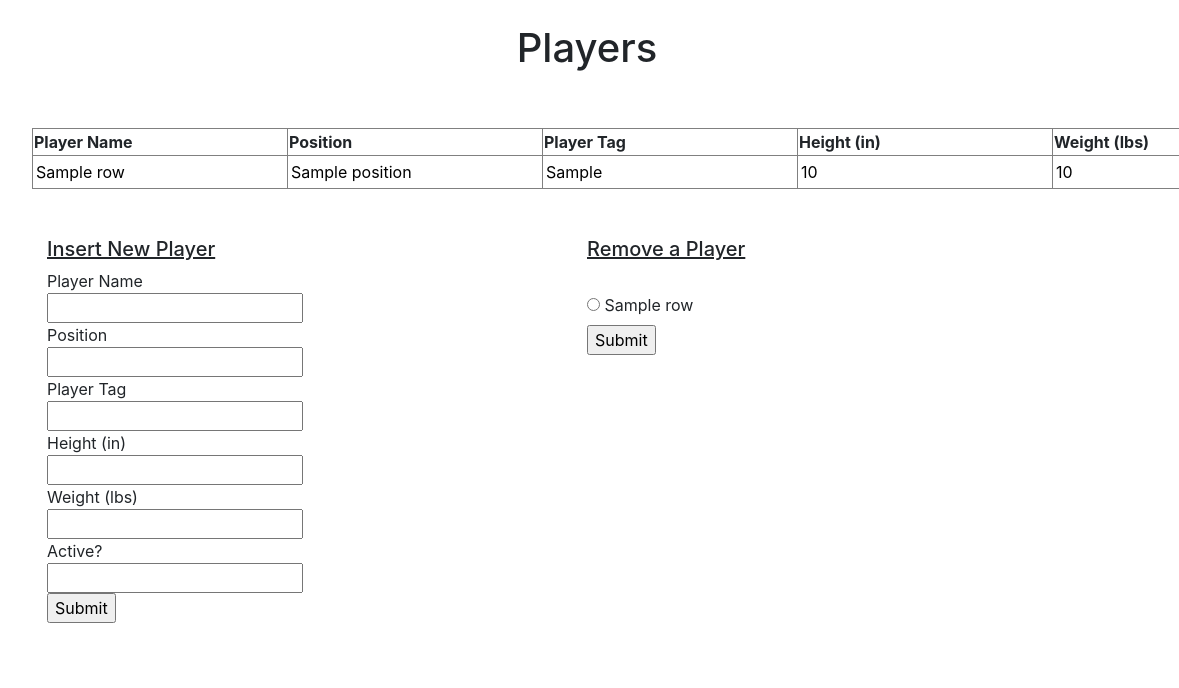
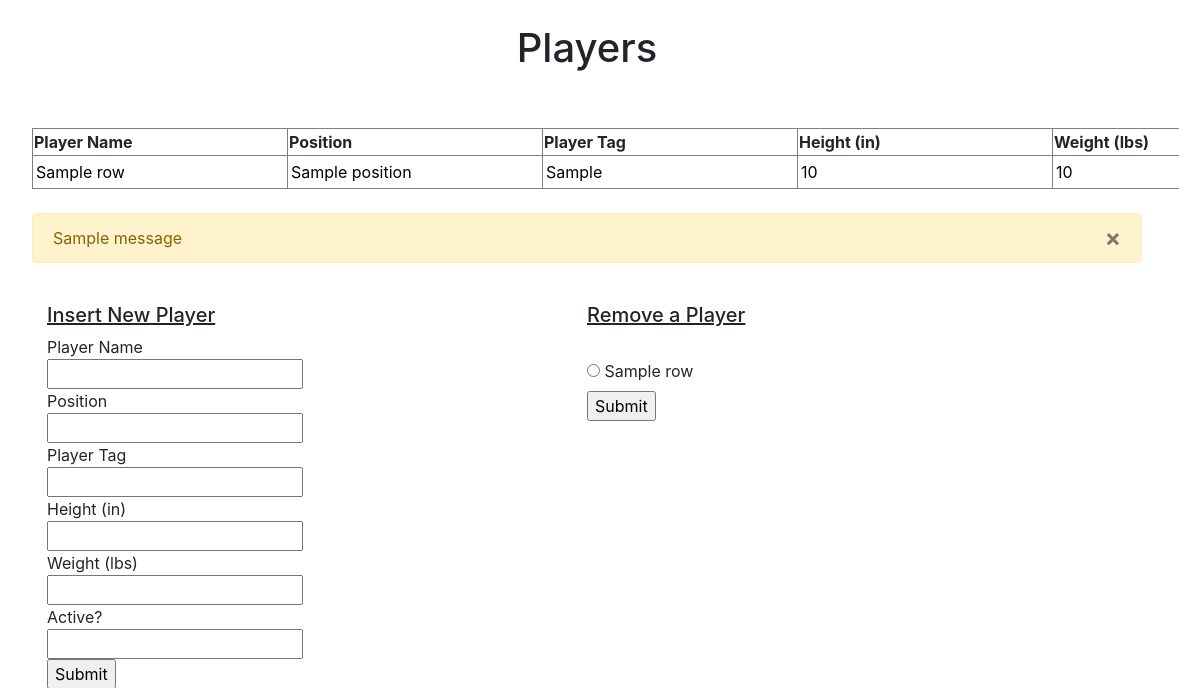
Before and after one commit to jmcguinness11/ControlAltDefeat, a Flask app: template templates/players.html in a window 1440 px wide; the page is wider, and only the part inside the window is pictured. Shown: the part 56-744 px from the top of that part, without its empty margins (133-1312 px from the left). Run offline with Flask 2, Linux system fonts and the light colour scheme; the template is opened without the code that fills it: most values are stand-ins (such as "Sample title", 1, 10 or a date in 2020); one stand-in notice (Sample message) is shown; parts of the project's set-up code (start-up, migrations or seed data) failed here and were passed over; some libraries are stand-ins or nearby versions.

Commit message:
caught bad queries

```diff
--- a/server.py
+++ b/server.py
@@ -51,8 +51,6 @@ BACKFIELD_QUERY = "select runs.r as RUN, pass.p as PASS, total.tot as TOTAL from
 
 
 # get downs for 'where down = x and dist <= ...'
-
-#DOWNS_QUERY = "select distinct Plays.genFormation as 'List', count(Plays.down) as 'Count', CONCAT(TRUNCATE((count(Plays.down)/tot.t)*100, 2), '%') as Percent from Plays, (select 'Total', count(*) as 't' from Plays where {0}) tot where {0}  group by Plays.genFormation " # fill in 'where down = {1 and dist = 5}
 
 DOWNS_QUERY = "select distinct Plays.genFormation as 'List', count(Plays.down) as 'Count', CONCAT(TRUNCATE((count(Plays.down)/tot.t)*100, 2), '%') as Percent from Plays, (select 'Total', count(*) as 't' from Plays where Plays.genFormation != 'victory' and {0}) tot where Plays.genFormation != 'victory' and {0} group by Plays.genFormation order by count(*) desc;"
 
@@ -201,9 +199,6 @@ def main():
 def home():
     return render_template('index.html')
 
-
-
-#TODO - eventually change to "drives"
 @app.route("/drives", methods=['GET', 'POST'])
 def drives():
     # Search query
@@ -214,7 +209,6 @@ def drives():
         for a in allGames:
             if a['game'] not in gameList:
                 gameList.append(a['game'])
-	print(gameList)
         return render_template('drives.html', result=gameList, content_type='application/json')
 
     form = request.form.get("form_type")
@@ -231,7 +225,6 @@ def drives():
 		for r in re:
 		    r['Series'] = t['series']
                 seriesResults.append(re)
-	    print(seriesResults)
             return render_template('drives.html', data=seriesResults, content_type='application/json')
 
 
@@ -397,7 +390,6 @@ def reports():
 		blueList = sitRPNDownload(blue_zip)
 
 		bigList = firstList + second_short + second_mid + second_long + second_11 + third_short + third_3 + third_mid + third_long + third_11 + fourth_short + fourth_mid + fourth_long + fourth_11 + fifthList + hredList + redList + whiteList + blackList + blueList
-		print(bigList)
 
 		# initialize dictionary to pass to html
 		d = collections.OrderedDict()
@@ -440,7 +432,6 @@ def reports():
 		print("###BACKFIELDS#####")
 		backResp = queryFormatted(ALL_BACKFIELD_COLS, ALL_BACKFIELD_QUERY)
 
-		print(backResp)
 		b = []
 		queries = []
 		d = {}
@@ -475,7 +466,6 @@ def reports():
 
 		data = zip(m, queries)
 		print("motion data")
-		print(data[0])
 
                 return render_template('motions.html', d=d,m=m, data=data, cols=MOTION_TABLE_COLS, content_type='application/json')
 
@@ -584,10 +574,13 @@ def players():
                 'height="{}", weight="{}", active={} WHERE playerTag="{}";'.format(
                 name, position, playerTag, height, weight, active, playerTag)
 
-        cur.execute(query)
-        cur.fetchall()
+        try:
+            cur.execute(query)
+            cur.fetchall()
+        except:
+            flash("Invalid attribute entered - database not updated")
+
         r = queryFormatted(PLAYER_COLS, PLAYERS_GET_QUERY)
-
         display = [record for record in r]
 
         return render_template('players.html', result=display, content_type='application/json')
@@ -609,8 +602,12 @@ def players():
 
         print("Player to insert: " + insert_name) # debug
 
-        cur.execute(query)
-        cur.fetchall()
+        try:
+            cur.execute(query)
+            cur.fetchall()
+        except:
+            flash("Invalid attribute entered - database not updated")
+
         r = queryFormatted(PLAYER_COLS, PLAYERS_GET_QUERY)
         display = [record for record in r]
 
@@ -636,4 +633,5 @@ if __name__ == "__main__":
         print("Usage: python server.py PORT")
         exit(1)
     PORT = sys.argv[1]
+    app.secret_key = b'_5#y2L"F4Q8z\n\xec]/'
     app.run(host='0.0.0.0', port=PORT, threaded=True)
--- a/templates/index.html
+++ b/templates/index.html
@@ -49,6 +49,7 @@
             <img src="static/selfie.jpg" height="700" style="transform:rotate(180deg); display:block; margin-left:auto; margin-right:auto;"></img>
 
 
+
         </body>
     </div>
 
--- a/templates/players.html
+++ b/templates/players.html
@@ -86,6 +86,15 @@
 
             </table><br>
 
+            {% for message in get_flashed_messages() %}
+                <div class="alert alert-warning">
+                    <button type="button" class="close" data-dismiss="alert">
+                    &times
+                    </button>
+                    {{ message }}
+                </div>
+            {% endfor %}
+
             <div class = "container">
             <div class="column">
             <!-- FORM TYPE: INSERT-->
```
